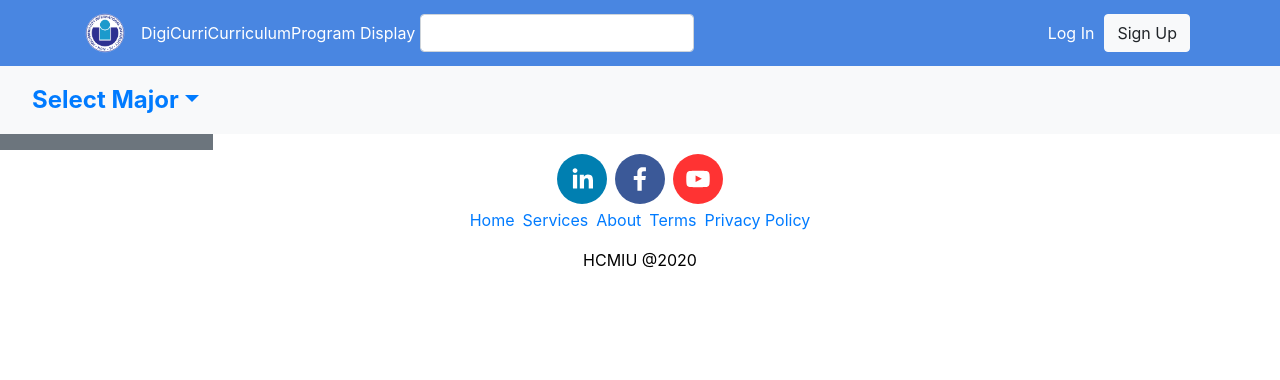
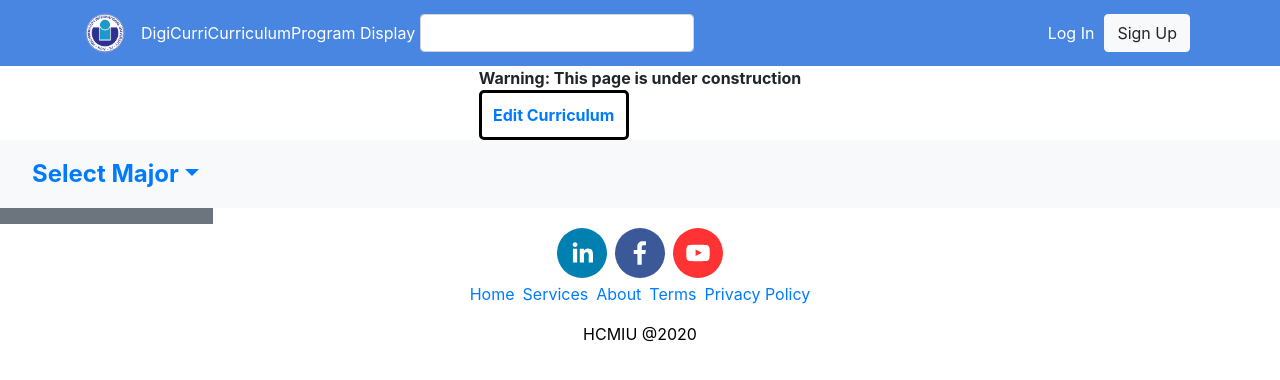
Before and after one commit to hcmiu-se-club-2019/digi-curriculum, a React (Create React App) app: page /curriculum in a window 1280 px wide. Shown: the top 380 px of the page. Built offline with nearby package versions, Linux system fonts and the light colour scheme.

Commit message:
Add nested route for Edit Curriculum

```diff
--- a/package.json
+++ b/package.json
@@ -9,6 +9,7 @@
     "axios": "^0.19.2",
     "bootstrap": "^4.4.1",
     "classnames": "^2.2.6",
+    "d3": "^5.16.0",
     "formik": "^2.1.4",
     "prop-types": "^15.7.2",
     "react": "^16.13.0",
--- a/src/components/App.jsx
+++ b/src/components/App.jsx
@@ -11,6 +11,7 @@ import ProgramDisplay from "./programDisplay";
 import CourseDetail from "./courseDetail";
 import Home from "./Home";
 import Curriculum from "./Curriculum";
+import CurriculumEdit from "./CurriculumEdit/index";
 
 class App extends Component {
   render() {
@@ -21,6 +22,7 @@ class App extends Component {
           <Switch>
             <Route exact path="/" component={Home} />
             <Route exact path="/curriculum" component={Curriculum} />
+            <Route exact path="/curriculum/edit" component={CurriculumEdit} />
             <Route exact path="/program" component={ProgramDisplay} />
             <Route exact path="/course/:courseId" component={CourseDetail} />
             <Route
--- a/src/components/Curriculum/CourseTile.jsx
+++ b/src/components/Curriculum/CourseTile.jsx
@@ -11,7 +11,8 @@ class CourseTile extends Component {
           borderRadius: "10px",
           width: "102px",
           height: "82px",
-          marginBottom: "20px"
+          marginBottom: "20px",
+          overflow: false
         }}
       >
         {this.props.courseId ? (
--- a/src/components/Curriculum/index.jsx
+++ b/src/components/Curriculum/index.jsx
@@ -1,5 +1,7 @@
 import React, { Component } from "react";
 import "bootstrap/dist/css/bootstrap.css";
+import styled from "styled-components";
+import { Link } from "react-router-dom";
 import { Container, Row, Col } from "react-bootstrap";
 
 import "./decoration.css";
@@ -7,10 +9,34 @@ import MajorNavbar from "./MajorNavbar";
 import ProgramType from "./ProgramType";
 import Content from "./Content";
 
+const EditLinkWrapper = styled.div`
+  justify-content: center;
+  align-items: center;
+  text-align: center;
+  display: grid;
+  font-weight: bold;
+`;
+
+const EditLink = styled.div`
+  border: 3px solid black;
+  border-radius: 5px;
+  width: 150px;
+  height: 50px;
+  justify-content: center;
+  align-items: center;
+  display: flex;
+`;
+
 class Home extends Component {
   render() {
     return (
       <div>
+        <EditLinkWrapper>
+          Warning: This page is under construction
+          <Link to="/curriculum/edit">
+            <EditLink>Edit Curriculum</EditLink>
+          </Link>
+        </EditLinkWrapper>
         <MajorNavbar />
         <Container
           fluid={true}
--- /dev/null
+++ b/src/components/CurriculumEdit/index.jsx
@@ -0,0 +1,7 @@
+import React from "react";
+
+function CurriculumEdit() {
+  return <div>This is Edit Curriculum site</div>;
+}
+
+export default CurriculumEdit;
--- a/src/components/Home/index.jsx
+++ b/src/components/Home/index.jsx
@@ -11,12 +11,12 @@ const Container = styled.div`
   background-color: lightgrey;
 `;
 
-const Home = () => {
+function Home() {
   return (
     <Container>
       <h1>Home</h1>
     </Container>
   );
-};
+}
 
 export default Home;
```
